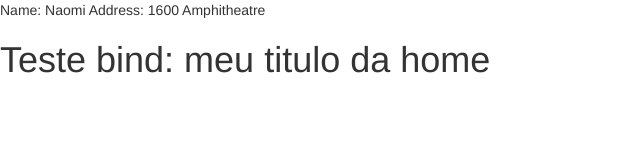
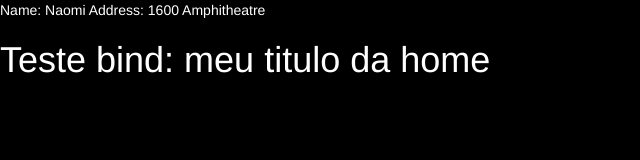
Before and after one commit to fellipearb/fellipearb.github.io, a website: page src/index.html in a window 1280 px wide. Shown: the whole page, without its empty margins (0-640 px from the left). Drawn offline with nearby package versions, Linux system fonts and the light colour scheme; some packages are replaced by stand-ins of ours; files that its build step writes are made by us from their sources.

Commit message:
teste sass

```diff
--- a/src/modules/application/app.sass
+++ b/src/modules/application/app.sass
@@ -1,2 +1,4 @@
-.invalid-field
-    border: 1px solid red
+body
+    background: #000
+
+    color: #FFF
```
